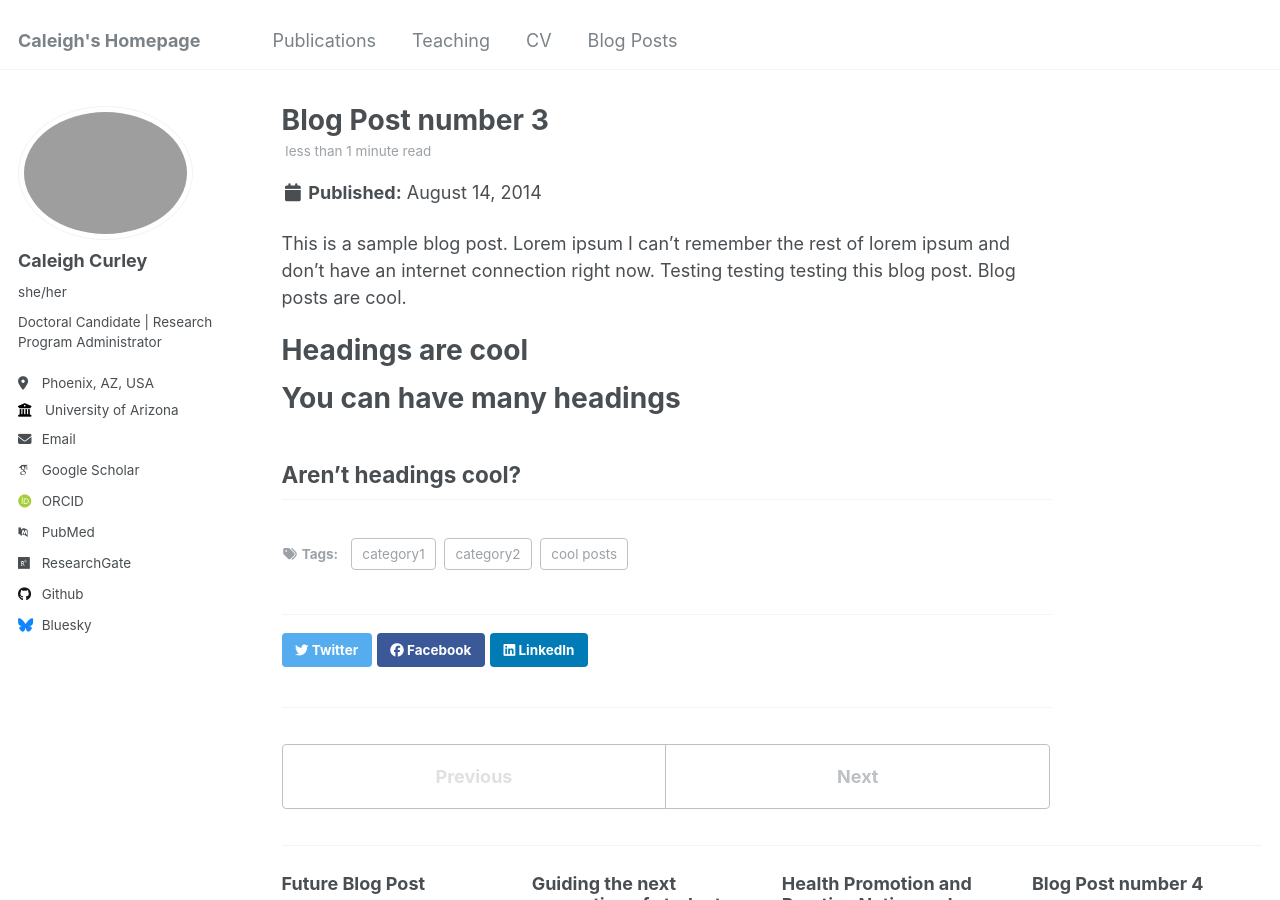
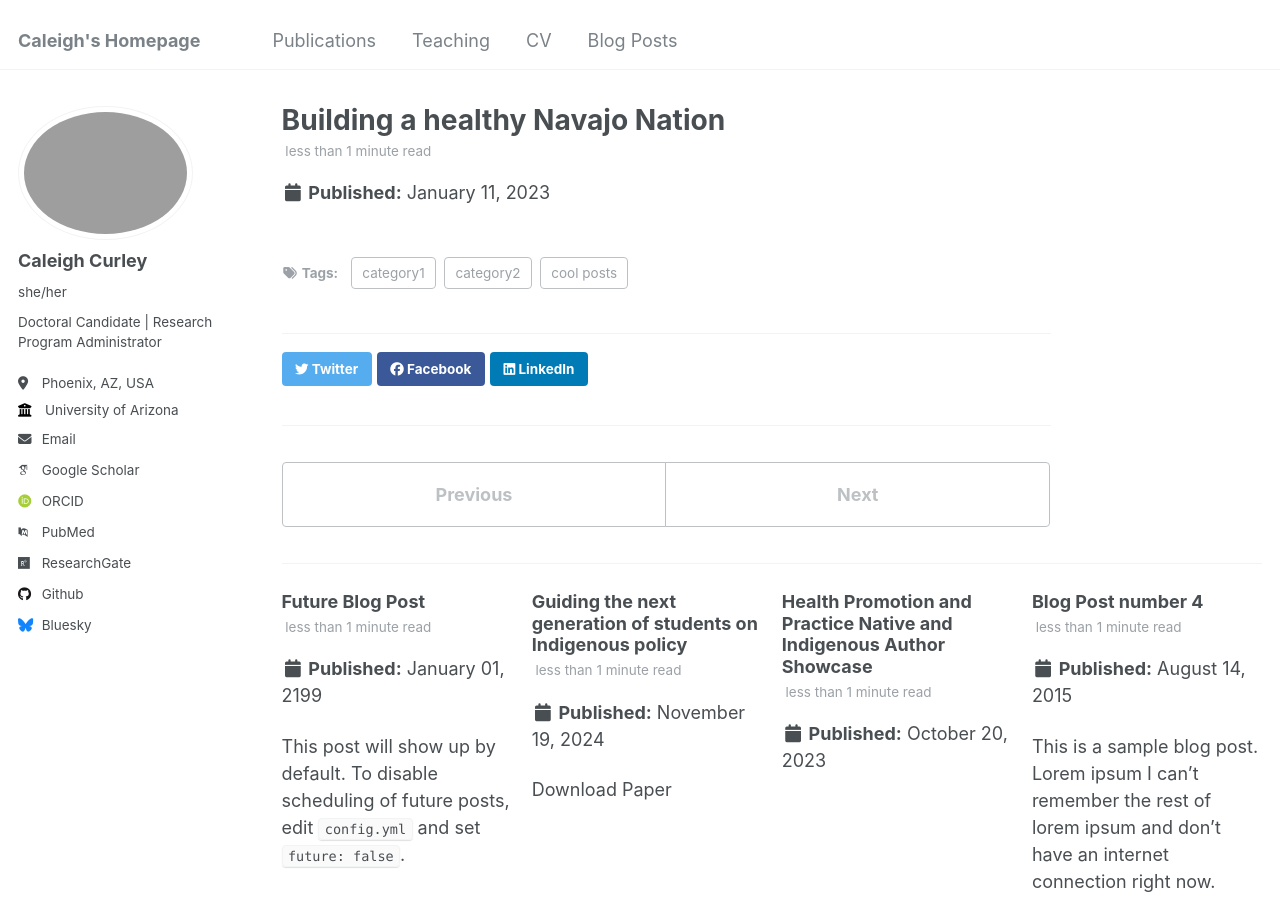
Before and after one commit to caleighcurley/Caleigh-Curley, a Jekyll site: the page built from _posts/2014-08-14-blog-post-3.md, in a window 1280 px wide and 900 px high. Built offline with Jekyll 4.4.1, drawn with Linux system fonts in a browser that asks for light colours; some web fonts are replaced.

Commit message:
Update 2014-08-14-blog-post-3.md

```diff
--- a/_posts/2014-08-14-blog-post-3.md
+++ b/_posts/2014-08-14-blog-post-3.md
@@ -1,20 +1,9 @@
 ---
-title: 'Blog Post number 3'
-date: 2014-08-14
-permalink: /posts/2014/08/blog-post-3/
+title: 'Building a healthy Navajo Nation'
+date: 2023-01-11
+permalink: 'https://nau.edu/center-health-equity-research/blog/healthy-navajo-nation/'
 tags:
   - cool posts
   - category1
   - category2
 ---
-
-This is a sample blog post. Lorem ipsum I can't remember the rest of lorem ipsum and don't have an internet connection right now. Testing testing testing this blog post. Blog posts are cool.
-
-Headings are cool
-======
-
-You can have many headings
-======
-
-Aren't headings cool?
-------
```
